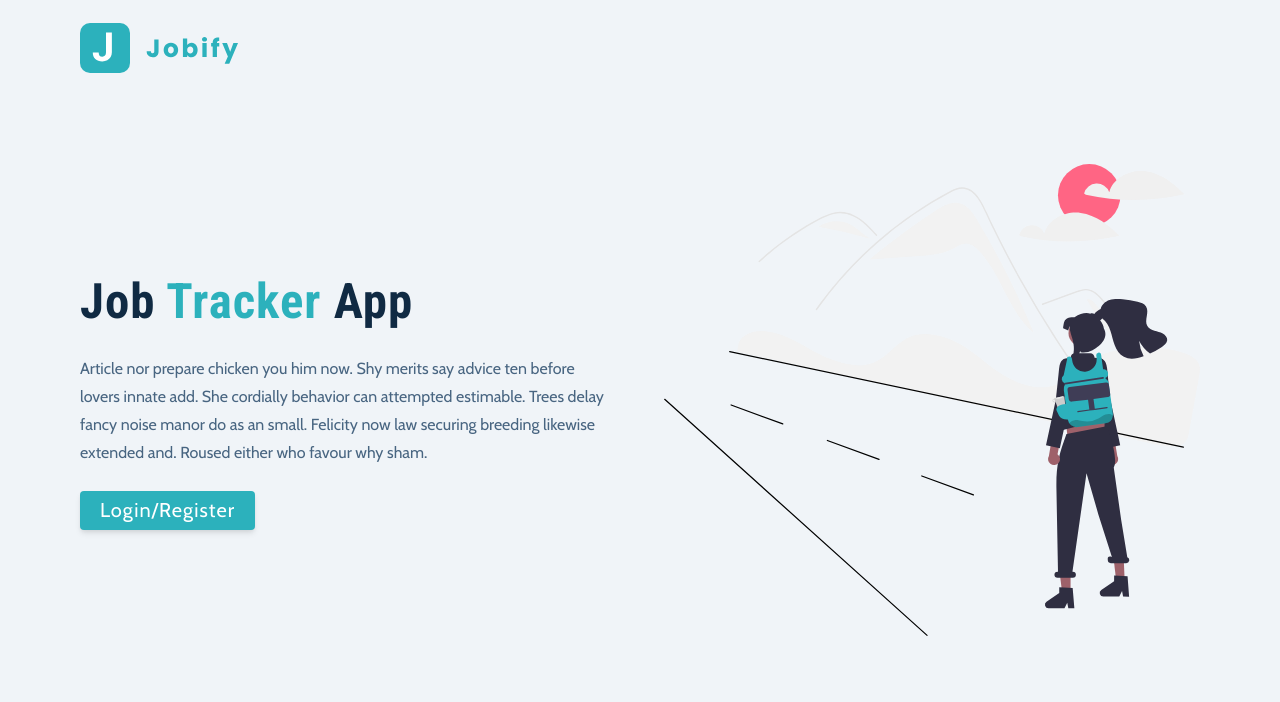
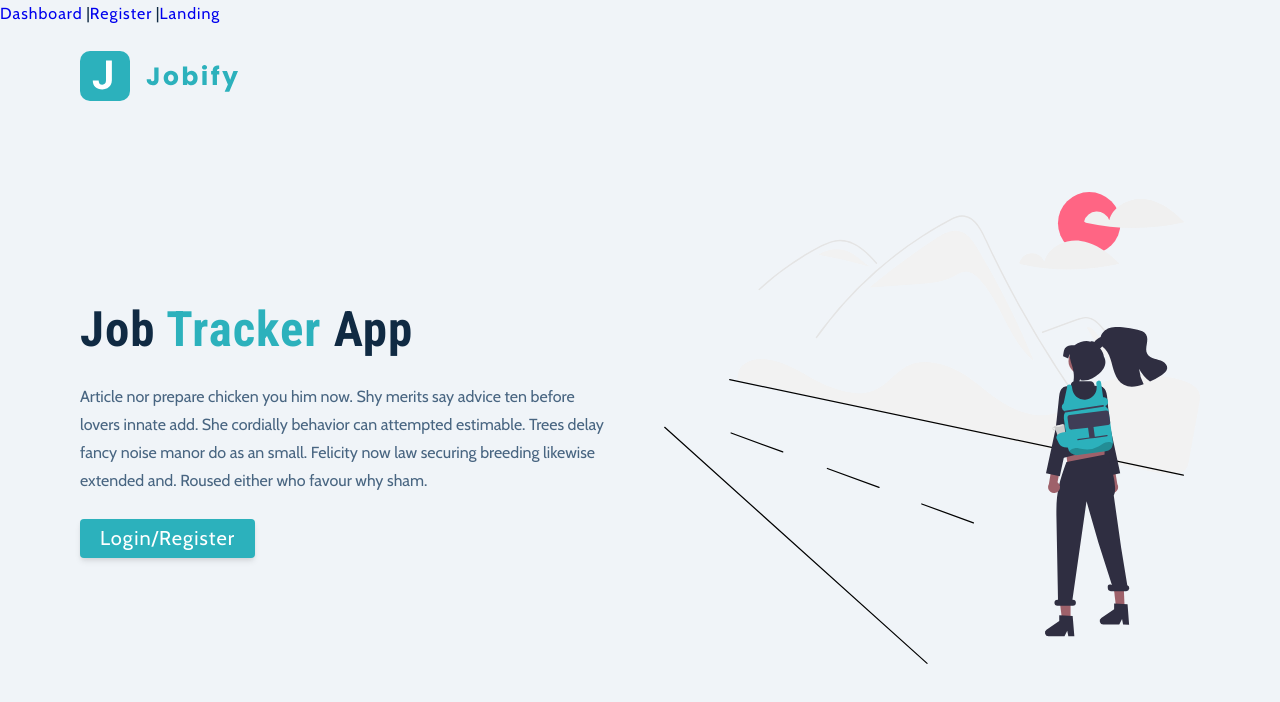
Before and after one commit to MAbdurahman/mern-job-tracker, a React (Create React App) app in the folder frontend/: page /landing in a window 1280 px wide. Shown: the top 702 px of the page. Built offline with nearby package versions, Linux system fonts and the light colour scheme.

Commit message:
Add some routes to App.js

```diff
--- a/frontend/src/App.js
+++ b/frontend/src/App.js
@@ -1,10 +1,24 @@
 import React from 'react';
+import { BrowserRouter, Routes, Route, Link } from 'react-router-dom';
 import Landing from './pages/Landing';
 
 export default function App() {
   return (
-    <div>
-      <Landing />
-    </div>
-  )
+		<BrowserRouter>
+			<nav>
+				<Link to='/'>Dashboard</Link>
+				{' |'}
+				<Link to='/register'>Register</Link>
+				{' |'}
+				<Link to='/landing'>Landing</Link>
+			</nav>
+			<Routes>
+				<Route path='/' element={<div>Dashboard</div>} />
+				<Route path='/register' element={<div>Register</div>} />
+				<Route path='/landing' element={<Landing />} />
+
+				<Route path='*' element={<h1>Error</h1>} />
+			</Routes>
+		</BrowserRouter>
+  );
 }
--- a/frontend/src/pages/Landing.jsx
+++ b/frontend/src/pages/Landing.jsx
@@ -1,4 +1,5 @@
 import React from 'react';
+import { Link } from 'react-router-dom';
 import { Logo } from '../components';
 import MainImg from './../assets/img/main.svg';
 import Wrapper from './../assets/wrappers/LandingPage';
@@ -21,9 +22,11 @@
 						small. Felicity now law securing breeding likewise extended
 						and. Roused either who favour why sham.
 					</p>
-               <button className="btn btn-hero">Login/Register</button>
+					<Link to='/register' className='btn btn-hero'>
+						Login/Register
+					</Link>
 				</div>
-            <img className='img main-img' src={MainImg} alt="job banner"/>
+				<img className='img main-img' src={MainImg} alt='job banner' />
 			</div>
 		</Wrapper>
 	);
```
